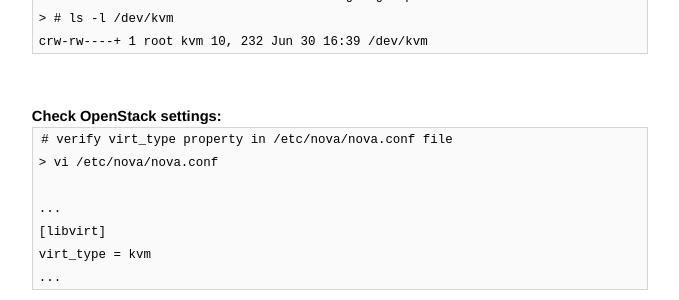
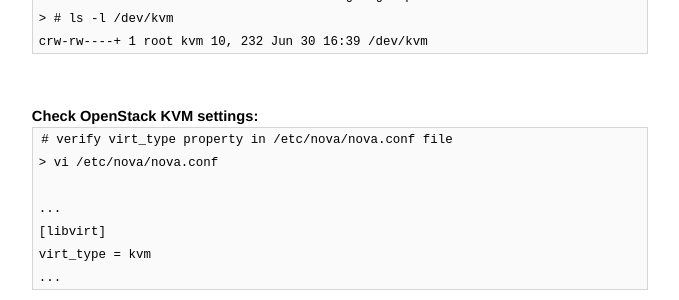
Before and after one commit to AmitKumarDas/amitkumardas.github.io, a Jekyll site: the page built from _posts/2016-04-09-kvm-based-crash-consistent-cloudbyte-storage-snapshots.md, in a window 1280 px wide and 900 px high, scrolled down 4598 px. Shown: the part 297-597 px from the top of the window, without its empty margins (300-979 px from the left). Built offline with Jekyll 4.4.1, drawn with Linux system fonts in a browser that asks for light colours.

Commit message:
Update 2016-04-09-kvm-based-crash-consistent-cloudbyte-storage-snapshots.md

````diff
--- a/_posts/2016-04-09-kvm-based-crash-consistent-cloudbyte-storage-snapshots.md
+++ b/_posts/2016-04-09-kvm-based-crash-consistent-cloudbyte-storage-snapshots.md
@@ -248,7 +248,7 @@
 
 <br />
 
-### Check OpenStack settings:
+### Check OpenStack KVM settings:
 
 ```
 # verify virt_type property in /etc/nova/nova.conf file
````
